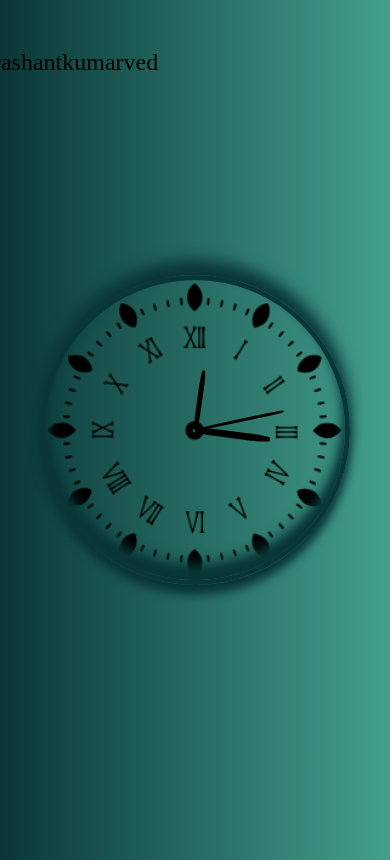
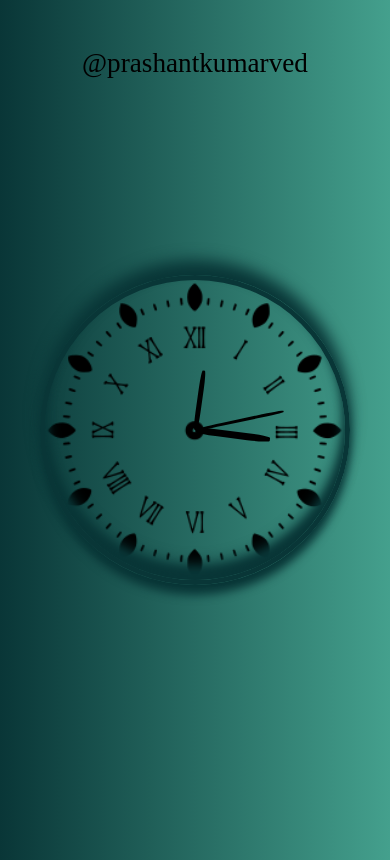
Before and after one commit to Coding-Club-NIT-Meghalaya/WebDevelopersTasks, a plain HTML site: page Task5(JSclock)/prashantkumarved_task5/index.html in a window 390 px wide. Drawn offline with Linux system fonts and the light colour scheme.

Commit message:
made more responsive

```diff
--- a/Task5(JSclock)/prashantkumarved_task5/ved.css
+++ b/Task5(JSclock)/prashantkumarved_task5/ved.css
@@ -69,6 +69,14 @@ position:relative;
 }
 p{
     margin-bottom:90vh;
-    margin-right:70vw;
-    font-size:1.5rem;;
+    margin-right:65vw;
+    font-size: 1.5rem;
+
+
 }
+@media(max-width:550px){
+    p{
+        margin-right:0;
+        font-size:1.7rem;
+    }
+}
```
